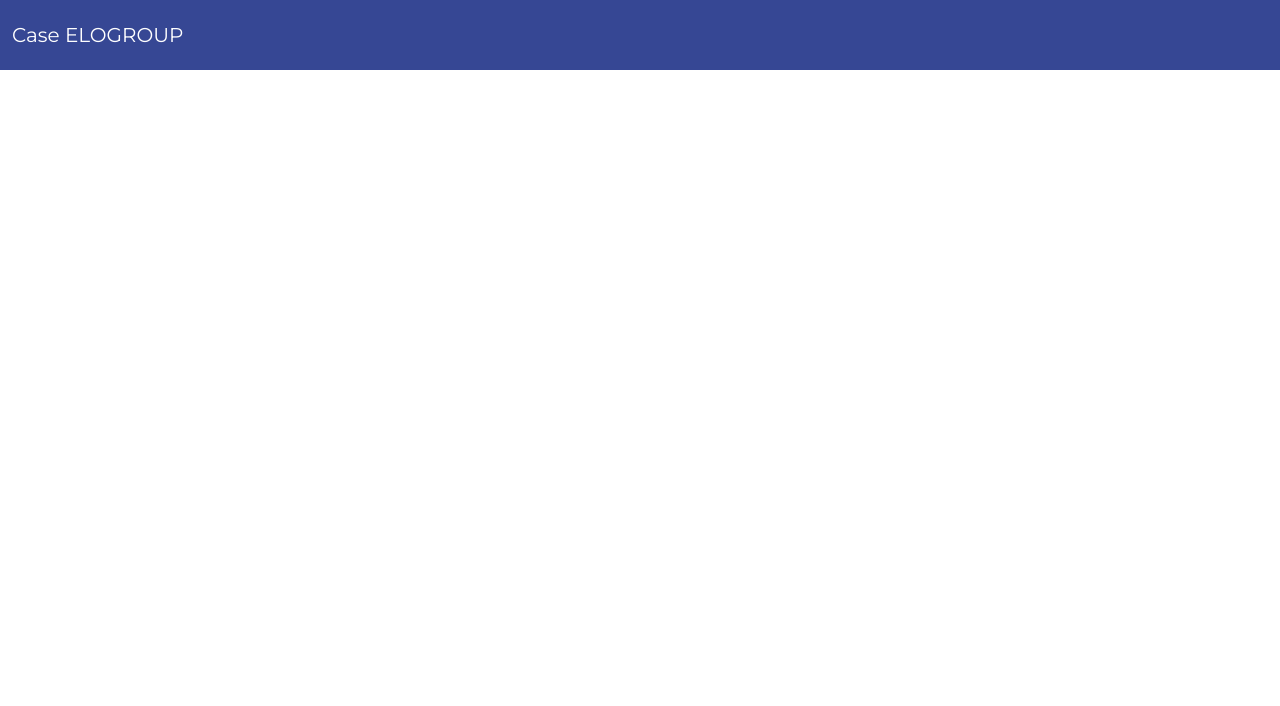
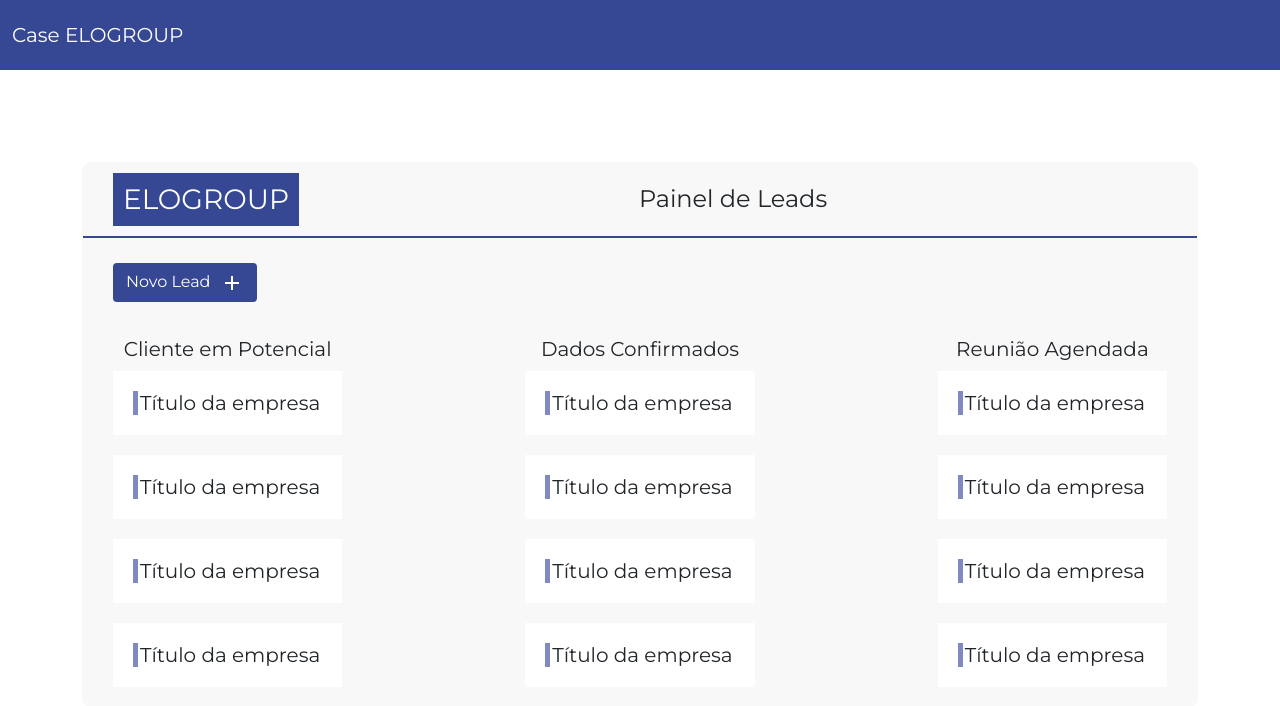
Before and after one commit to Rafa-Moura/case-elogroup, a React (Create React App) app: page /leads in a window 1280 px wide. Before the commit this address had no page. Shown: the top 706 px of the page. Built offline with nearby package versions, Linux system fonts and the light colour scheme.

Commit message:
chore: cards, boardsLeads and list

```diff
--- a/src/App.jsx
+++ b/src/App.jsx
@@ -1,6 +1,7 @@
 import { BrowserRouter, Routes, Route } from "react-router-dom";
 
 import Navbar from "./views/components/Navbar";
+import Leads from "./views/pages/Leads";
 import Usuario from "./views/pages/Usuario";
 
 function App() {
@@ -9,6 +10,7 @@
       <Navbar />
       <Routes>
         <Route path="/usuario" element={<Usuario />} />
+        <Route path="/leads" element={<Leads />} />
       </Routes>
     </BrowserRouter>
   );
--- a/src/index.css
+++ b/src/index.css
@@ -9,6 +9,17 @@
   -moz-osx-font-smoothing: grayscale;
 }
 
-html, body, #root {
+html,
+body,
+#root {
   height: 100%;
 }
+
+h1,
+h2,
+h3,
+h4,
+h5,
+h6 {
+  margin: 0;
+}
--- /dev/null
+++ b/src/views/components/BoardLeads/index.jsx
@@ -0,0 +1,36 @@
+import React from "react";
+import ListLead from "../ListLead";
+
+import { MdAdd } from "react-icons/md";
+
+import "./styles.css";
+
+function BoardLeads() {
+  return (
+    <div id="board--container">
+      <header className="header--board">
+        <div className="logo--board">
+          <h3>ELOGROUP</h3>
+        </div>
+        <div className="title">
+          <h4>Painel de Leads</h4>
+        </div>
+      </header>
+      <div className="board--action">
+        <button className="btn">
+          Novo Lead
+          <span>
+            <MdAdd size={24} color="#fff" />
+          </span>
+        </button>
+      </div>
+      <div className="body--board">
+        <ListLead title="Cliente em Potencial" />
+        <ListLead title="Dados Confirmados" />
+        <ListLead title="Reunião Agendada" />
+      </div>
+    </div>
+  );
+}
+
+export default BoardLeads;
--- /dev/null
+++ b/src/views/components/BoardLeads/styles.css
@@ -0,0 +1,46 @@
+#board--container {
+  width: 100%;
+  background-color: rgba(235, 235, 235, 0.335);
+  border: 1px solid #f8f8f8;
+  border-radius: 10px;
+}
+
+.header--board {
+  display: flex;
+  align-items: center;
+  padding: 10px 30px;
+  border-bottom: 2px solid rgb(54, 71, 148);
+  margin-bottom: 10px;
+}
+
+.logo--board {
+  background-color: rgb(54, 71, 148);
+  padding: 10px;
+  color: #fff;
+}
+
+.header--board .title {
+  margin: 0 auto;
+}
+
+.board--action {
+  padding: 5px 30px;
+  margin: 20px 0  ;
+}
+
+.board--action button {
+  background-color: rgb(54, 71, 148);
+  color: #fff;
+}
+
+.board--action button > span{
+  margin-left: 10px;
+}
+
+
+.body--board {
+  padding: 10px 30px;
+  display: flex;
+  align-items: center;
+  justify-content: space-between;
+}
--- /dev/null
+++ b/src/views/components/CardLead/index.jsx
@@ -0,0 +1,13 @@
+import React from "react";
+
+import './styles.css'
+
+function CardLead() {
+  return (
+    <div className="cardLead--container">
+      <h5>Título da empresa</h5>
+    </div>
+  );
+}
+
+export default CardLead;
--- /dev/null
+++ b/src/views/components/CardLead/styles.css
@@ -0,0 +1,10 @@
+.cardLead--container {
+  padding: 20px;
+  margin: 10px 0;
+  background-color: #fff;
+}
+
+.cardLead--container h5 {
+  border-left: 5px solid rgba(92, 107, 177, 0.787);
+  padding: 0 2px;
+}
--- /dev/null
+++ b/src/views/components/ListLead/index.jsx
@@ -0,0 +1,22 @@
+import React from "react";
+import CardLead from "../CardLead";
+
+import './styles.css'
+
+function ListLead(props) {
+  return (
+    <div className="list--container">
+      <div className="list--title">
+        <h5 className="w-100 text-center">{props.title}</h5>
+      </div>
+      <div className="list--body">
+        <CardLead />
+        <CardLead />
+        <CardLead />
+        <CardLead />
+      </div>
+    </div>
+  );
+}
+
+export default ListLead;
--- /dev/null
+++ b/src/views/components/ListLead/styles.css
@@ -0,0 +1,6 @@
+.list--body {
+  display: flex;
+  align-items: center;
+  justify-content: center;
+  flex-direction: column;
+}
--- a/src/views/components/Navbar/index.jsx
+++ b/src/views/components/Navbar/index.jsx
@@ -4,7 +4,7 @@
 
 function Navbar() {
   return (
-    <header>
+    <header className="navbarGlobal">
       <nav class="navbar navbar-light">
         <div class="container-fluid">
           <a class="navbar-brand text-white" href="/">
--- a/src/views/components/Navbar/styles.css
+++ b/src/views/components/Navbar/styles.css
@@ -1,4 +1,4 @@
-header {
+.navbarGlobal {
   height: 70px !important;
   background-color: rgb(54, 71, 148);
 }
--- /dev/null
+++ b/src/views/pages/Leads/index.jsx
@@ -0,0 +1,14 @@
+import React from "react";
+import BoardLeads from "../../components/BoardLeads";
+
+import "./styles.css";
+
+function Leads() {
+  return (
+    <section id="leads--section" className="container">
+      <BoardLeads />
+    </section>
+  );
+}
+
+export default Leads;
--- /dev/null
+++ b/src/views/pages/Leads/styles.css
@@ -0,0 +1,7 @@
+#leads--section {
+    display: flex;
+    align-items: center;
+    justify-content: center;
+    width: 100%;
+    height: calc(100% - 70px);
+}
```
